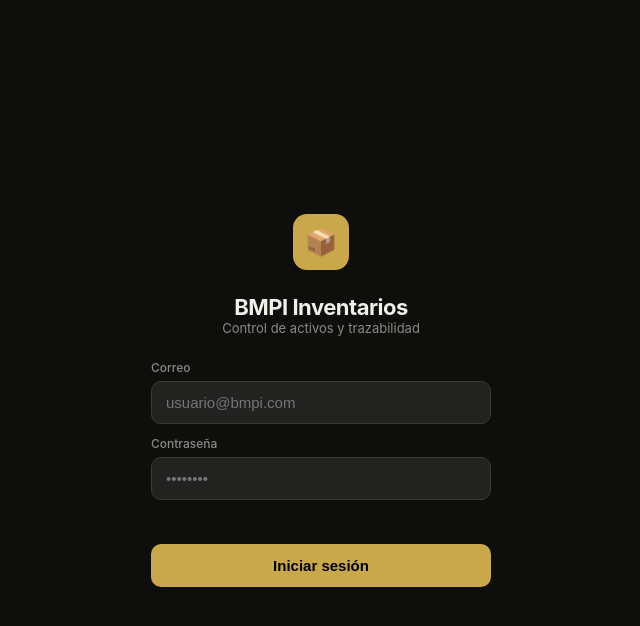
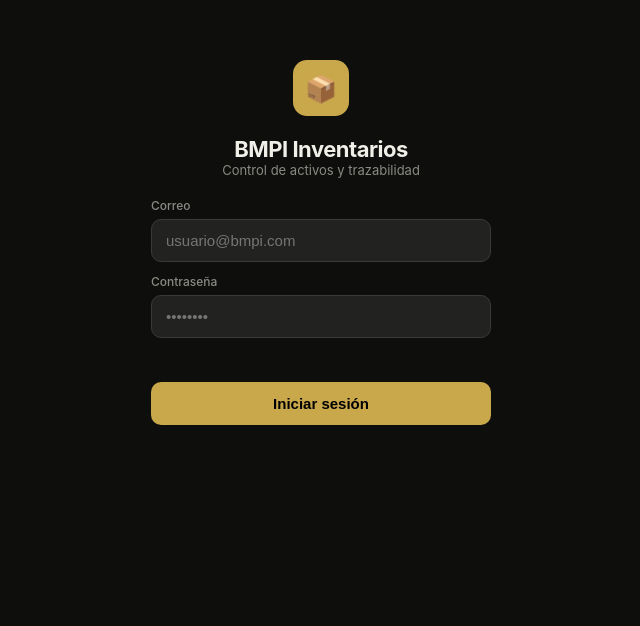
Before and after one commit to emarcab90/bmpi-inventarios, a plain HTML site: page index.html in a window 1280 px wide. Shown: the whole page, without its empty margins (319-959 px from the left). Drawn offline with nearby package versions, Linux system fonts and the light colour scheme.

Commit message:
Add files via upload

```diff
--- a/index.html
+++ b/index.html
@@ -52,9 +52,10 @@ body {
   display: flex;
   flex-direction: column;
   align-items: center;
-  justify-content: center;
-  padding: 32px 24px;
-  gap: 24px;
+  justify-content: flex-start;
+  padding: calc(var(--safe-top) + 60px) 24px 40px;
+  gap: 20px;
+  min-height: 100dvh;
 }
 .login-logo {
   width: 56px; height: 56px;
@@ -102,7 +103,7 @@ body {
 
 /* Header */
 .app-header {
-  padding: calc(var(--safe-top) + 12px) 16px 12px;
+  padding: calc(var(--safe-top) + 14px) 16px 14px;
   background: var(--surface);
   border-bottom: 1px solid var(--border);
   display: flex;
```
